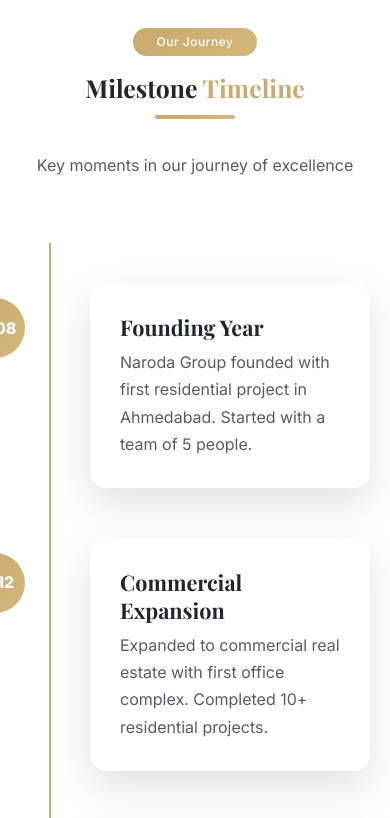
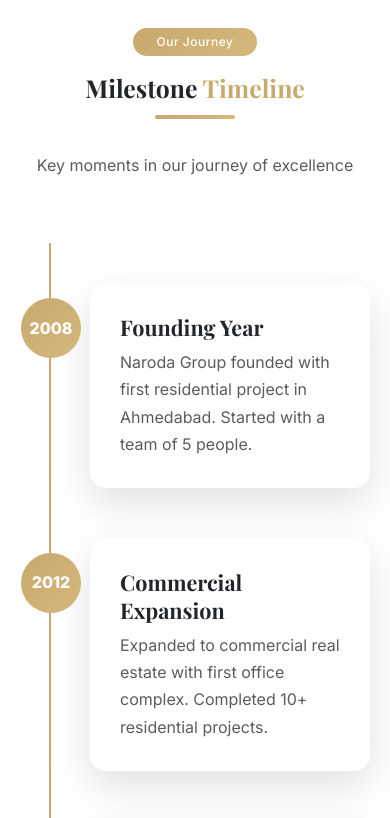
Before and after one commit to vibrantindiatech/Naroda_Groups_Web, a plain HTML site: page about.html in a window 390 px wide. Shown: the part 7286-8104 px from the top of the page. Drawn offline with nearby package versions, Linux system fonts and the light colour scheme.

Commit message:
first commit

```diff
--- a/about.html
+++ b/about.html
@@ -642,16 +642,16 @@
         }
 
         .timeline-item:nth-child(odd) .timeline-year {
-            left: -40px;
+            left: 600px;
         }
 
         .timeline-item:nth-child(even) .timeline-year {
-            right: -40px;
+            right: 600px;
         }
 
         @media (max-width: 768px) {
             .timeline-year {
-                left: -55px !important;
+                left: 1px !important;
                 right: auto !important;
                 width: 60px;
                 height: 60px;
@@ -809,7 +809,7 @@
             }
 
             .back-to-top {
-                bottom: 80px;
+               bottom: 170px;
             }
         }
 
```
Also changed, not shown: index.html (+2 -2 lines).
